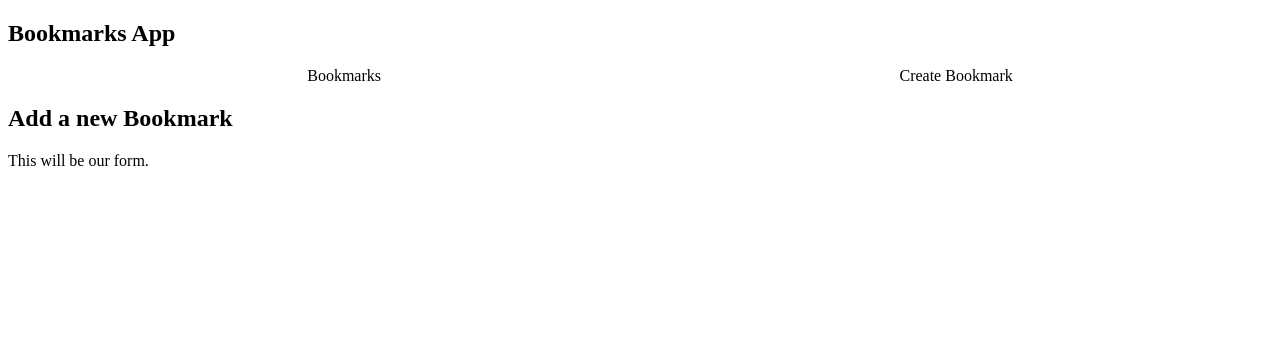
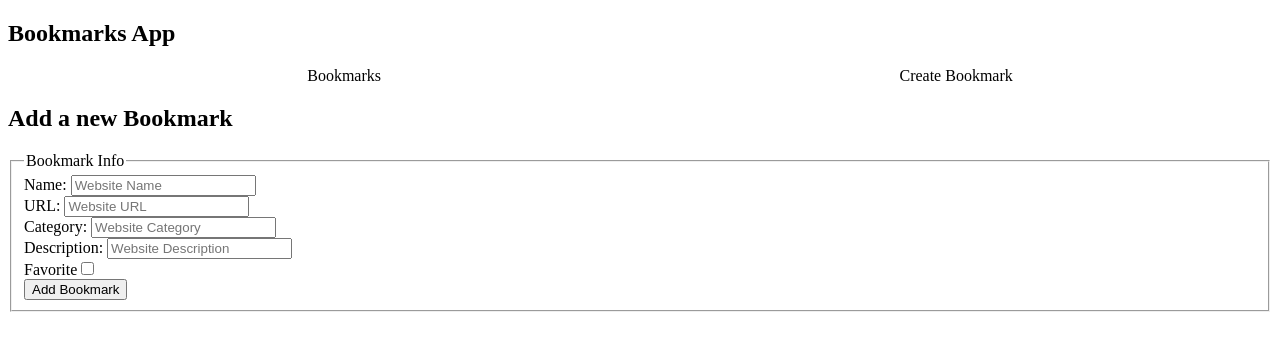
Before and after one commit to gasparecarollo/React-rev-Bookmarks, a React (Vite) app: page /bookmarks/new in a window 1280 px wide. Shown: the top 350 px of the page. Built offline with nearby package versions, Linux system fonts and the light colour scheme; no server answers.

Commit message:
Added Show and New Bookmark page

```diff
--- a/src/App.jsx
+++ b/src/App.jsx
@@ -4,6 +4,7 @@ import Nav from './Components/Nav';
 import Index from './Pages/Index';
 import Home from './Pages/Home';
 import New from './Pages/New';
+import Show from './Pages/Show';
 
 import { Routes, Route } from 'react-router-dom';
 
@@ -17,6 +18,7 @@ function App() {
           <Route path='/' element={<Home />} />
           <Route path="/bookmarks" element={<Index />} />
           <Route path="/bookmarks/new" element={<New />} />
+          <Route path="/bookmarks/:id" element={<Show />} />
         </Routes>
       </main>
     </>
--- a/src/Components/NewBookmarkForm.jsx
+++ b/src/Components/NewBookmarkForm.jsx
@@ -1,9 +1,98 @@
-import React from 'react';
+import React, { useState } from 'react';
+import { useNavigate } from 'react-router-dom';
+
+const API = import.meta.env.VITE_BASE_URL;
 
 const NewBookmarkForm = () => {
+
+    const navigate = useNavigate()
+    const [newBookmark, setNewBookmark] = useState({
+        name: "",
+        url: "",
+        category: "",
+        description: "",
+        is_favorite: false
+
+    })
+    const handleChange = (event) => {
+        setNewBookmark((prev) => {
+            return { ...prev, [event.target.id]: event.target.value }
+            // console.log(event.target.id)
+            //event is the action of typing //the input field we're typing in //id corresponds to either id=name or id=url etc.
+        });
+    }
+    const handleCheckboxChange = (event) => {
+        setNewBookmark((prev) => {
+            return { ...prev, is_favorite: !newBookmark.is_favorite } //!newBookmar.is_favorite opposite value of is_favorite in the object //!newbookmark.is_favorite[event.target.id]
+        })
+    }
+
+    const handleSubmit = (event) => {
+        event.preventDefault()
+        fetch(`${API}/bookmarks`, {
+            method: "POST",
+            body: JSON.stringify(newBookmark),
+            headers: {
+                "Content-Type": "application/json"
+            }
+        })
+            .then(() => navigate("/bookmarks"))
+            .catch(error => console.log(error))
+    }
+
+
     return (
         <div>
-            <div> This will be our form. </div>
+            <form onSubmit={handleSubmit}>
+                <fieldset>
+                    <legend> Bookmark Info</legend>
+                    <label htmlFor="name">Name: </label>
+                    <input
+                        id="name"
+                        type="text"
+                        placeholder="Website Name"
+                        value={newBookmark.name}
+                        required
+                        onChange={handleChange}
+                    /> <br></br>
+                    <label htmlFor="url">URL: </label>
+                    <input
+                        id="url"
+                        type="text"
+                        placeholder="Website URL"
+                        value={newBookmark.url}
+                        required
+                        onChange={handleChange}
+                    /> <br></br>
+                    <label htmlFor="category">Category: </label>
+                    <input
+                        id="category"
+                        type="text"
+                        placeholder="Website Category"
+                        value={newBookmark.category}
+                        required
+                        onChange={handleChange}
+                    /> <br></br>
+                    <label htmlFor="description">Description: </label>
+                    <input
+                        id="description"
+                        type="text"
+                        placeholder="Website Description"
+                        value={newBookmark.description}
+                        required
+                        onChange={handleChange}
+                    /> <br></br>
+                    <label htmlFor='is_favorite'> Favorite</label>
+                    <input
+                        id='is_favorite'
+                        type="checkbox"
+                        value={newBookmark.is_favorite}
+                        onChange={handleCheckboxChange}
+                    />
+                    <br></br>
+                    <input type="submit" value="Add Bookmark" />
+                </fieldset>
+            </form>
         </div>
     );
 };
--- a/src/Pages/Index.jsx
+++ b/src/Pages/Index.jsx
@@ -1,4 +1,5 @@
 import React, { useState, useEffect } from 'react';
+import { Link } from 'react-router-dom';
 
 const API = import.meta.env.VITE_BASE_URL
 
@@ -17,7 +18,7 @@ const Index = () => {
     return (
         <div>
             {bookmarks.map((bookmark) =>
-                <div key={bookmark.id}>{bookmark.name}</div>
+                <div key={bookmark.id}><Link to={`/bookmarks/${bookmark.id}`}>{bookmark.name}</Link></div>
             )}
         </div>
     );
--- /dev/null
+++ b/src/Pages/Show.jsx
@@ -0,0 +1,32 @@
+import React, { useEffect, useState } from 'react';
+import { useParams } from 'react-router-dom';
+
+
+const API = import.meta.env.VITE_BASE_URL;
+
+const Show = () => {
+    const { id } = useParams()
+
+    const [bookmark, setBookmark] = useState({})
+
+    useEffect(() => {
+        fetch(`${API}/bookmarks/${id}`)
+            .then(res => res.json())
+            .then((res) => {
+                setBookmark(res)
+            })
+            .catch(error => console.log(error))
+
+
+    }, [id])
+    return (
+        <div>
+            <h2> {bookmark.name}</h2>
+            <h4> {bookmark.category}</h4>
+            <h4> {bookmark.description}</h4>
+            <a href={bookmark.url} target="_blank">Go to: {bookmark.name}</a>
+        </div>
+    );
+};
+
+export default Show;
```
